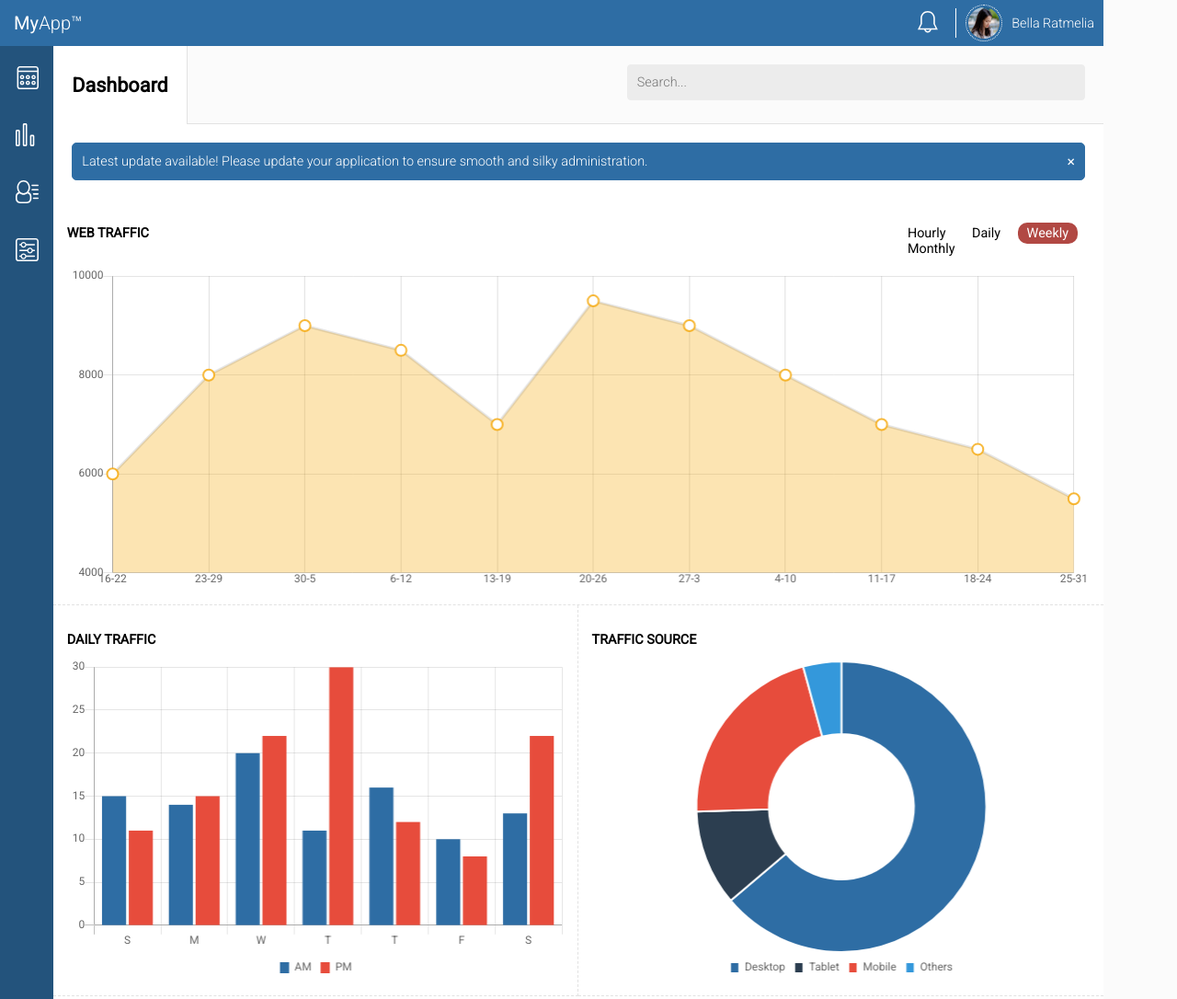
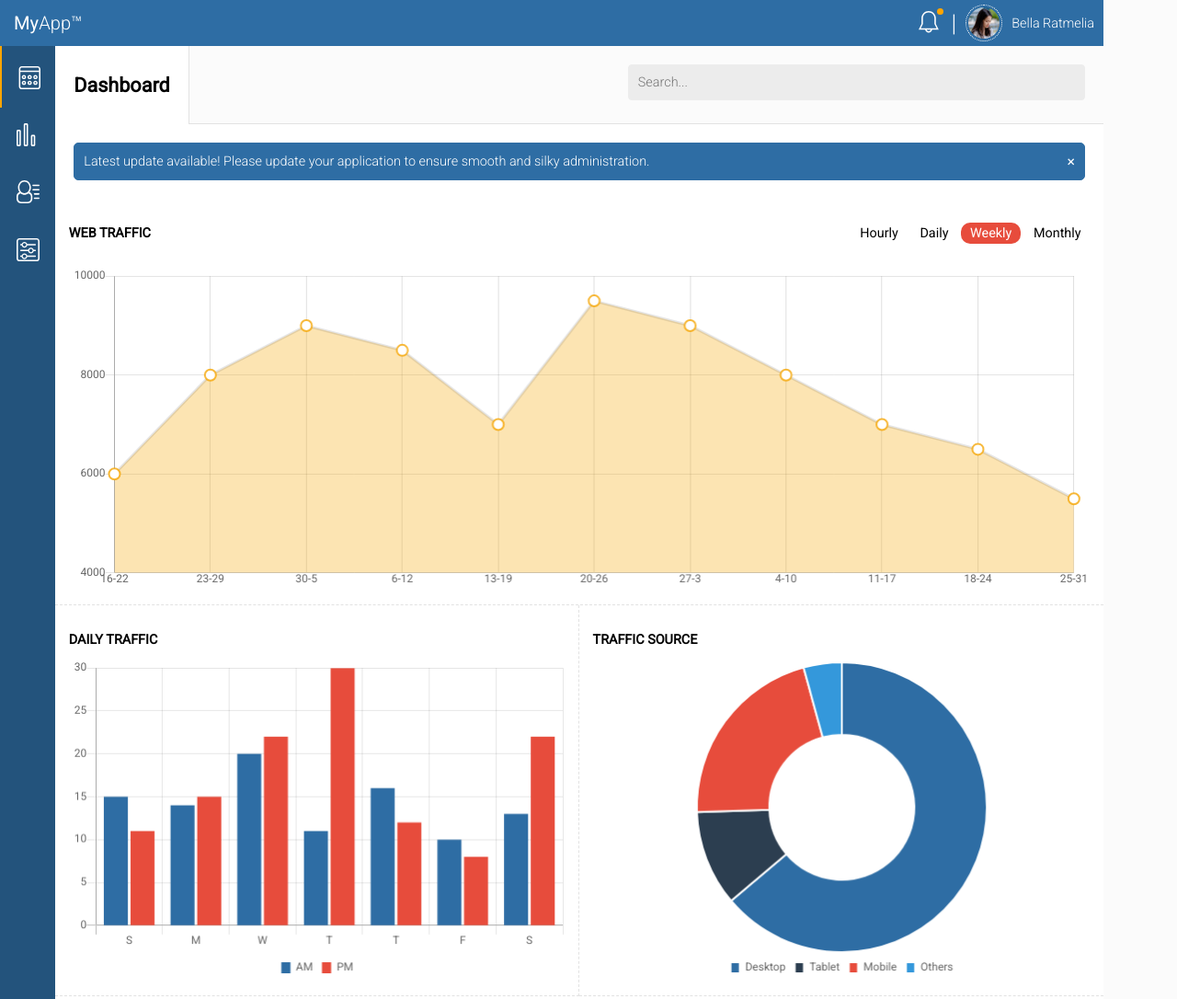
Before and after one commit to ZoomThruDev/fewd-9-responsive-dashboard, a plain HTML site: page index.html in a window 1280 px wide. Shown: the top 1086 px of the page at 92% size. Drawn offline with nearby package versions, Linux system fonts and the light colour scheme.

Commit message:
fixes to JS files

```diff
--- a/index.html
+++ b/index.html
@@ -16,6 +16,7 @@
                 <nav class="top-nav">
                     <!-- Notification logo -->
                     <a href="#" class="notif-button" id="notif-button">
+                        <div class="orange-dot"></div>
                         <svg version="1.1" id="bell-svg" xmlns="http://www.w3.org/2000/svg" xmlns:xlink="http://www.w3.org/1999/xlink" x="0px" y="0px"
                         	 viewBox="0 0 32 32" style="enable-background:new 0 0 32 32;" xml:space="preserve">
                             <g id="_x36__6_">
@@ -26,6 +27,7 @@
                             </g>
                         </svg>
                     </a>
+                    <span class="top-separator">|</span>
                     <!-- Avatar -->
                     <div class="top-avatar-img"><img src="img/me.jpg" alt="Bella Ratmelia" /></div>
                     <!-- User Name -->
@@ -38,7 +40,7 @@
             <!-- the dashboard navigation -->
             <nav class="vertical-nav">
                 <!-- Dashboard -->
-                <a href="#">
+                <a href="#" class="active">
                     <svg version="1.1" id="dashboard-svg" xmlns="http://www.w3.org/2000/svg" xmlns:xlink="http://www.w3.org/1999/xlink" x="0px" y="0px"
                     	 viewBox="0 0 32 32" style="enable-background:new 0 0 32 32;" xml:space="preserve">
                         <g id="_x31_0_20_">
@@ -133,12 +135,10 @@
                     <div class="grouped">
                         <h3 class="widget-title">Web Traffic</h3>
                         <nav id="datasets-options">
-                            <ul>
-                                <li><a href="#" id="hourly-btn" class="chart-option-btn">Hourly</a></li>
-                                <li><a href="#" id="daily-btn" class="chart-option-btn">Daily</a></li>
-                                <li><a href="#" id="weekly-btn" class="chart-option-btn active">Weekly</a></li>
-                                <li><a href="#" id="monthly-btn" class="chart-option-btn">Monthly</a></li>
-                            </ul>
+                            <a href="#" id="hourly-btn" class="chart-option-btn">Hourly</a>
+                            <a href="#" id="daily-btn" class="chart-option-btn">Daily</a>
+                            <a href="#" id="weekly-btn" class="chart-option-btn active">Weekly</a>
+                            <a href="#" id="monthly-btn" class="chart-option-btn">Monthly</a>
                         </nav>
                     </div>
                     <canvas id="web-traffic-line-chart" width="300" height="200"></canvas>
@@ -293,6 +293,9 @@
                                 <legend>Find and message user</legend>
                                 <input type="text" id="user-name-search" name="name-search" placeholder="Search for user"/>
                                 <textarea id="user-message" name="message" placeholder="Message for user"></textarea>
+                                <div id="message-form-alert">
+                                    Message sent!
+                                </div>
                                 <button type="submit" value="send" id="btn-message-send">Send</button>
                             </fieldset>
                         </form>
--- a/js/app.js
+++ b/js/app.js
@@ -111,28 +111,33 @@ var line_chart = new Chart(line_chart_area, {
 
 // Button clicks function to swap line charts datasets
 
-$("#datasets-options a").click(function() {
+$("#datasets-options a").click(function(event) {
         $('#datasets-options a').removeClass("active");
         $(this).addClass("active");
+        event.preventDefault(event);
     });
 
     // Update charts
-     $("#hourly-btn").click(function() {
+     $("#hourly-btn").click(function(event) {
+         event.preventDefault(event);
          line_chart.config.data = hourly_data;
          line_chart.update();
      });
 
-     $("#daily-btn").click(function() {
+     $("#daily-btn").click(function(event) {
+         event.preventDefault(event);
          line_chart.config.data = daily_data;
          line_chart.update();
      });
 
-     $("#weekly-btn").click(function() {
+     $("#weekly-btn").click(function(event) {
+         event.preventDefault(event);
          line_chart.config.data = weekly_data;
          line_chart.update();
      });
 
-     $("#monthly-btn").click(function() {
+     $("#monthly-btn").click(function(event) {
+         event.preventDefault(event);
          line_chart.config.data = monthly_data;
          line_chart.update();
      });
@@ -234,7 +239,14 @@ $( "#notif-dialog" ).dialog({
     hide: {
         effect: "fade",
         duration: 150
-    }
+    },
+    	position: {
+    		my: "center",
+    		at: "center"
+    	},
+	// Add the 2 options below to use click outside feature
+	clickOutside: true, // clicking outside the dialog will close it
+	clickOutsideTrigger: "#notif-button"  // Element (id or class) that triggers the dialog opening
 });
 
 $("#notif-button").click(function(){
@@ -245,16 +257,24 @@ $("#notif-button").click(function(){
 // MESSAGE USER FORM VALIDATION
 $('#btn-message-send').click(function(event){
     var message = '';
+    event.preventDefault(event);
+    if($.trim($('#user-message').val()) == '' || $.trim($('#user-name-search').val()) == ''){
+        $( "#message-form-alert" ).css('background-color', '#ffdb99')
+        $( "#message-form-alert" ).html('Username and message are required!')
+             .fadeIn( "fast" )
+   } else {
+    // Show success message, fade in then fade out
+        $( "#message-form-alert" ).css('background-color', '#5fba7d')
+        $( "#message-form-alert" ).html('Message sent!')
+            .fadeIn( "fast" )
+            .delay(1000)
+            .fadeOut('slow');
 
-    if($.trim($('#user-message').val()) == '' || $.trim($('#user-name-search').val()) == ''){
-       message = 'User name and message are required!';
-   } else {
-       message = 'Message sent!';
-       $('#user-message').val('');
-       $('#user-name-search').val('');
+        // clear the textfields
+        $('#user-message').val('');
+        $('#user-name-search').val('');
    }
-    alert(message);
-    event.preventDefault(event);
+
 
 });
 
--- a/scss/components/_forms.scss
+++ b/scss/components/_forms.scss
@@ -85,6 +85,16 @@ label {
 
 }
 
+#message-form-alert {
+    display: none;
+    text-align: center;
+    padding: 10px;
+    background: lighten($accent-color-2, 30%);
+    margin-bottom: 10px;
+    @include border-rads(3px);
+}
+
+
 /* The switch - the box around the slider */
 .switch {
   position: relative;
--- a/scss/components/_modal.scss
+++ b/scss/components/_modal.scss
@@ -21,3 +21,17 @@
     }
 
 }
+
+.ui-widget{
+    font-family: $stack-roboto;
+
+    & .ui-widget {
+        font-size: 0;
+        background: $light-text;
+    }
+
+    &-header {
+        background: $primary-color;
+        color: $light-text;
+    }
+}
--- a/scss/components/_svg.scss
+++ b/scss/components/_svg.scss
@@ -17,7 +17,7 @@
 
 #bell-svg {
     margin-top: 3px;
-    margin-right: $nav-width / 3;
+    margin-right: $nav-width / 5;
 }
 
 #dashboard-svg,
--- a/scss/components/_widgets.scss
+++ b/scss/components/_widgets.scss
@@ -3,7 +3,7 @@
     width: 100%;
     text-transform: uppercase;
     font-size: $base-font-size + 0.1;
-
+    flex: 1 100%;
 }
 
 .socmed-stats {
--- a/scss/layout/_containers.scss
+++ b/scss/layout/_containers.scss
@@ -101,13 +101,10 @@
 }
 
 .grouped {
-    @include flex-props($direction: row, $justify: space-between);
+    @include flex-props($direction: column);
+    margin-bottom: $base-font-size + 0.3;
 
-    & #datasets-options {
-        display: none;
-
-        @include mq-styles(tablet) {
-            display: inline;
-        }
+    @include mq-styles(tablet) {
+        @include flex-props($direction: row, $justify: space-between, $align: center);
     }
 }
--- a/scss/layout/_nav.scss
+++ b/scss/layout/_nav.scss
@@ -49,13 +49,23 @@
         }
     }
 
-    & .notif-button {
-        border-right: 0;
-        @include mq-styles(tablet) {
-            border-right: 1px solid $light-text;
-        }
+    &-separator {
+        font-size: $base-font-size * 2;
     }
 
+}
+
+.notif-button {
+    position: relative;
+}
+
+.orange-dot {
+    background-color: $accent-color-2;
+    width: 7px;
+    height: 7px;
+    position: absolute;
+    left: 20px;
+    @include border-rads(7px);
 }
 
 .vertical-nav {
@@ -65,17 +75,23 @@
     @include mq-styles(tablet) {
         @include flex-props($direction: column, $justify: flex-start);
     }
+
+    & a.active {
+        border-bottom: 2px solid $accent-color-2;
+
+        @include mq-styles(tablet) {
+            border-left: 2px solid $accent-color-2;
+            border-bottom: 0;
+        }
+    }
 }
 
 #datasets-options {
-    & ul li {
-        list-style: none;
-        display: inline;
-        margin: 0 5px;
-        margin-left: auto;
+    flex: 1 100%;
+    text-align: center;
 
-        &:hover {
-
+    @include mq-styles(tablet){
+        text-align: right;
     }
 
     & a {
@@ -90,7 +106,6 @@
             border-radius: 10px;
         }
     }
-    }
 
     & .active {
         background-color: $accent-color;
--- a/scss/utilities/_mixins.scss
+++ b/scss/utilities/_mixins.scss
@@ -21,3 +21,9 @@
 	align-items: $align;
 	align-self: $align-self;
 }
+
+@mixin border-rads ($rad) {
+  -webkit-border-radius: $rad;
+  -moz-border-radius: $rad;
+  border-radius: $rad;
+}
--- a/scss/utilities/_vars.scss
+++ b/scss/utilities/_vars.scss
@@ -4,7 +4,8 @@ $darkblue   : #2e6da4;
 $white      : #fff;
 $off-white  : #fbfbfb;
 $black      : #000;
-$reddish    : #B14843;
+$reddish    : #e74c3c;
+$orange     : orange;
 
 // functional color vars
 $primary-color      : $darkblue;
@@ -16,6 +17,7 @@ $widget-bg          : $off-white;
 $light-text         : $white;
 $dark-text          : $black;
 $accent-color       : $reddish;
+$accent-color-2     : $orange;
 
 // measurements
 $max-width          : 1200px;
```
Also changed, not shown: css/application.css, 1 other file. Lines whose indentation alone changed are shown as unchanged.
